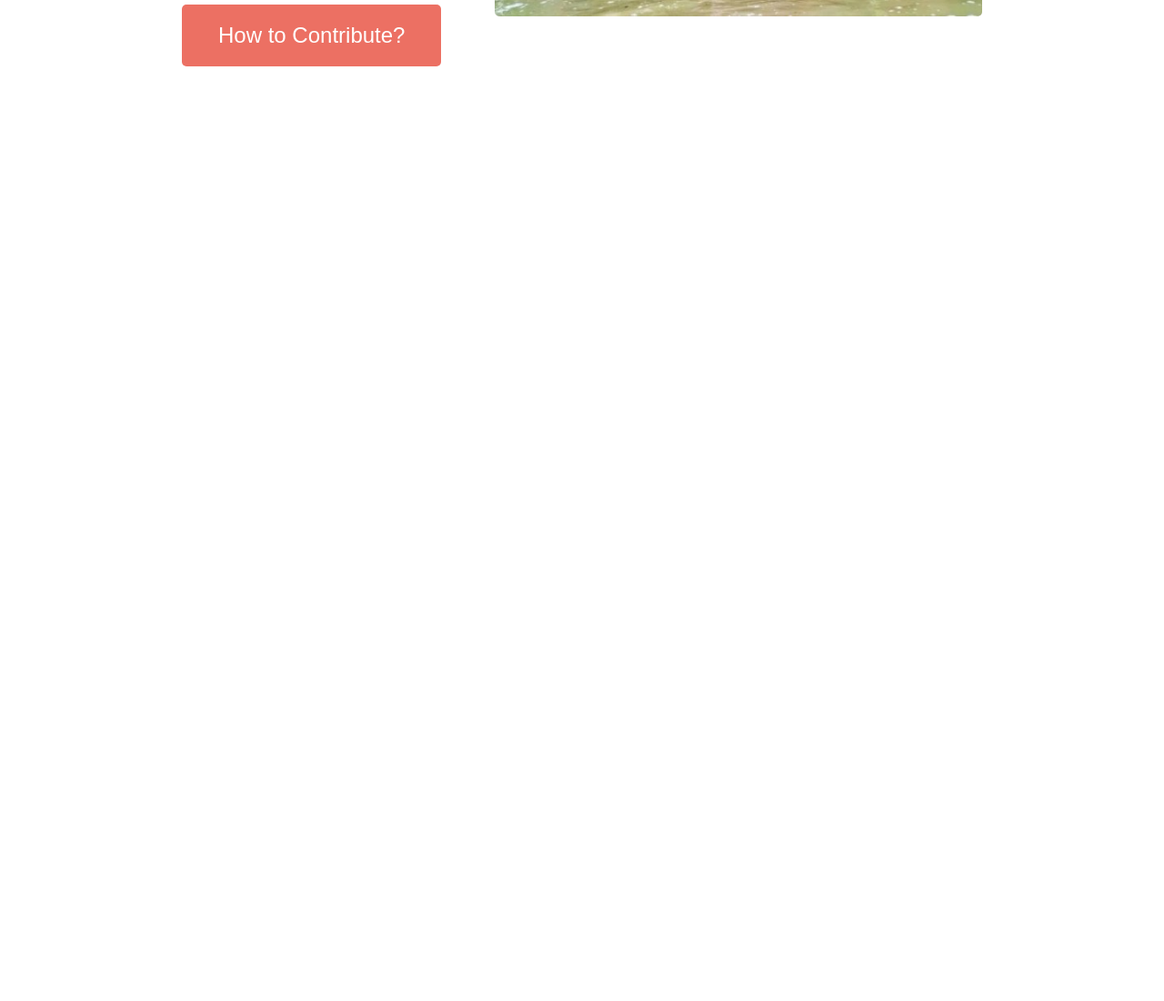
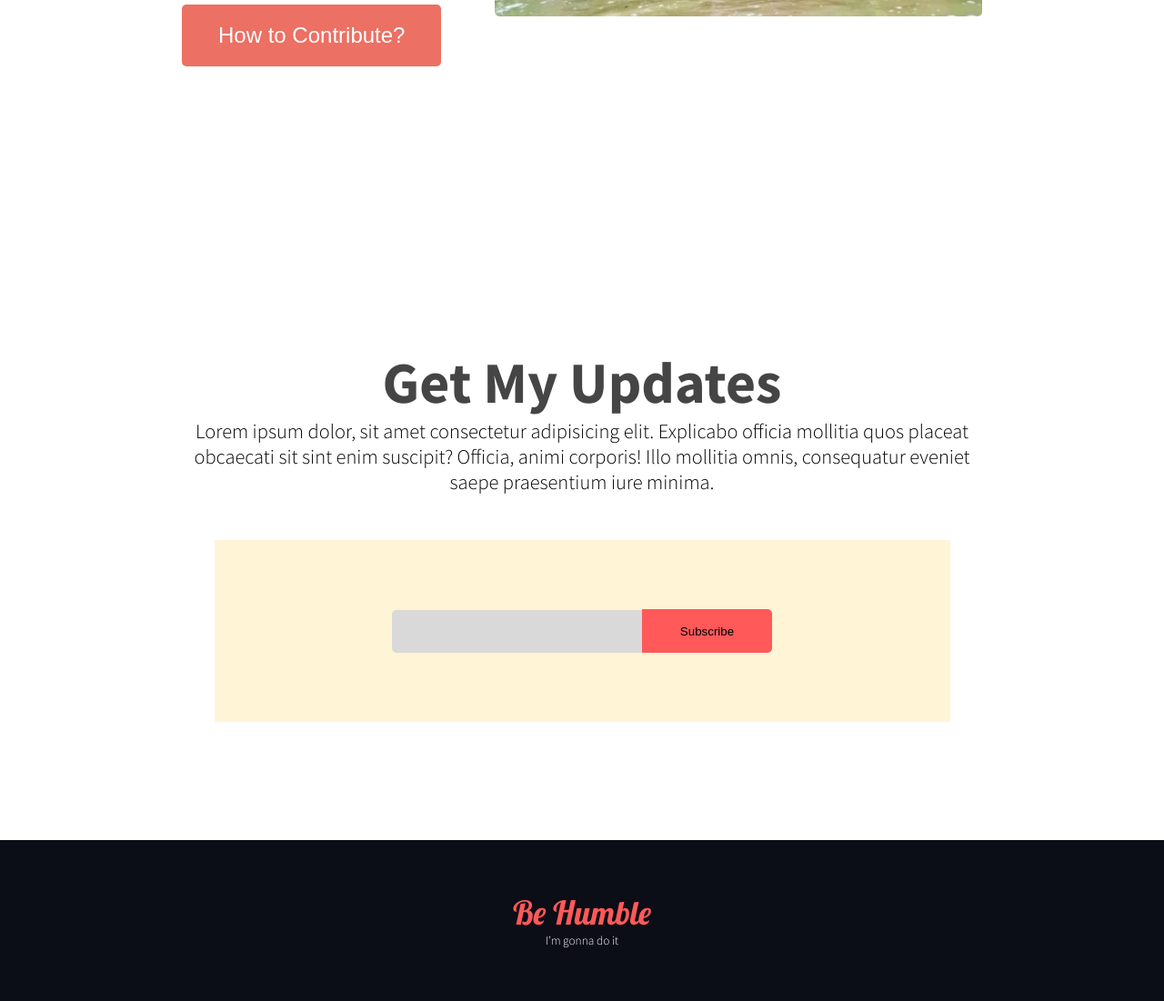
Before and after one commit to T-islam/donation-templete, a plain HTML site: page index.html in a window 1280 px wide. Shown: the part 3516-4617 px from the top of the page at 91% size. Before the commit the page ends 3746 px from the top, so only its background shows below. Drawn offline with Linux system fonts and the light colour scheme.

Commit message:
this site is complete

```diff
--- a/index.html
+++ b/index.html
@@ -134,6 +134,28 @@
           </section>
         </article>
       </section>
+      <section class="container get-update">
+        <h2 class="title">Get My Updates</h2>
+        <p>
+          Lorem ipsum dolor, sit amet consectetur adipisicing elit. Explicabo
+          officia mollitia quos placeat obcaecati sit sint enim suscipit?
+          Officia, animi corporis! Illo mollitia omnis, consequatur eveniet
+          saepe praesentium iure minima.
+        </p>
+        <div class="subcribe-content container">
+          <form action="">
+            <input type="email" name="email" id="email" /><input
+              type="submit"
+              value="Subscribe"
+              class="subscribe-btn"
+            />
+          </form>
+        </div>
+      </section>
     </main>
+    <footer class="footer-content">
+      <h3>Be Humble</h3>
+      <small>I’m gonna do it</small>
+    </footer>
   </body>
 </html>
--- a/styles/style.css
+++ b/styles/style.css
@@ -1,6 +1,7 @@
 /* font for footer text  */
 @import url("https://fonts.googleapis.com/css2?family=Dancing+Script:wght@700&family=Source+Sans+Pro:wght@300;700&display=swap");
 
+@import url("https://fonts.googleapis.com/css2?family=Dancing+Script:wght@700&family=Lobster&display=swap");
 /* font-family: 'Dancing Script', cursive;
 font-family: 'Source Sans Pro', sans-serif; */
 /* font for web  */
@@ -86,6 +87,9 @@ p {
   justify-content: center;
   align-items: center;
 }
+.amount:hover h2 {
+  color: #ec7063;
+}
 .amount {
   padding: 30px 10px;
   background-color: hsla(0, 15%, 95%, 0.849);
@@ -158,9 +162,6 @@ input[type="number"]:focus {
 
 /* contribute-section  */
 
-.contribute-section {
-}
-
 .contribute-part {
   display: flex;
   gap: 30px;
@@ -188,6 +189,62 @@ input[type="number"]:focus {
 .contribute-title {
   font-size: 2.5rem;
 }
+
+/* subcribe-content  */
+
+.subcribe-content {
+  width: 809px;
+  height: 200px;
+  background-color: #fff4d6;
+  text-align: center;
+  display: flex;
+  align-items: center;
+  justify-content: center;
+  margin: 50px auto 130px;
+}
+
+#email {
+  background-color: #d9d9d9;
+  padding: 16px 0;
+  color: #ffffff;
+  min-width: 275px;
+  border-style: none;
+  border-top-left-radius: 5px;
+  border-bottom-left-radius: 5px;
+}
+#email:focus {
+  border: 0px;
+  outline-style: none;
+  color: #999999;
+  padding-left: 10px;
+  font-size: 16px;
+}
+.subscribe-btn {
+  background-color: #ff5959;
+  height: 48px;
+  padding: 14px 42px;
+  border-style: none;
+  border-top-right-radius: 5px;
+  border-bottom-right-radius: 5px;
+}
+/* footer-content */
+.footer-content {
+  min-height: 177px;
+  background-color: #0b0d17;
+  display: flex;
+  flex-direction: column;
+  justify-content: center;
+  align-items: center;
+  color: #fff;
+}
+.footer-content h3 {
+  font-family: "Lobster", cursive;
+  font-weight: 400;
+  font-size: 36px;
+  line-height: 44px;
+  color: #ff5959;
+}
+
 /* -------------------------- */
 
 input::-webkit-outer-spin-button,
```
